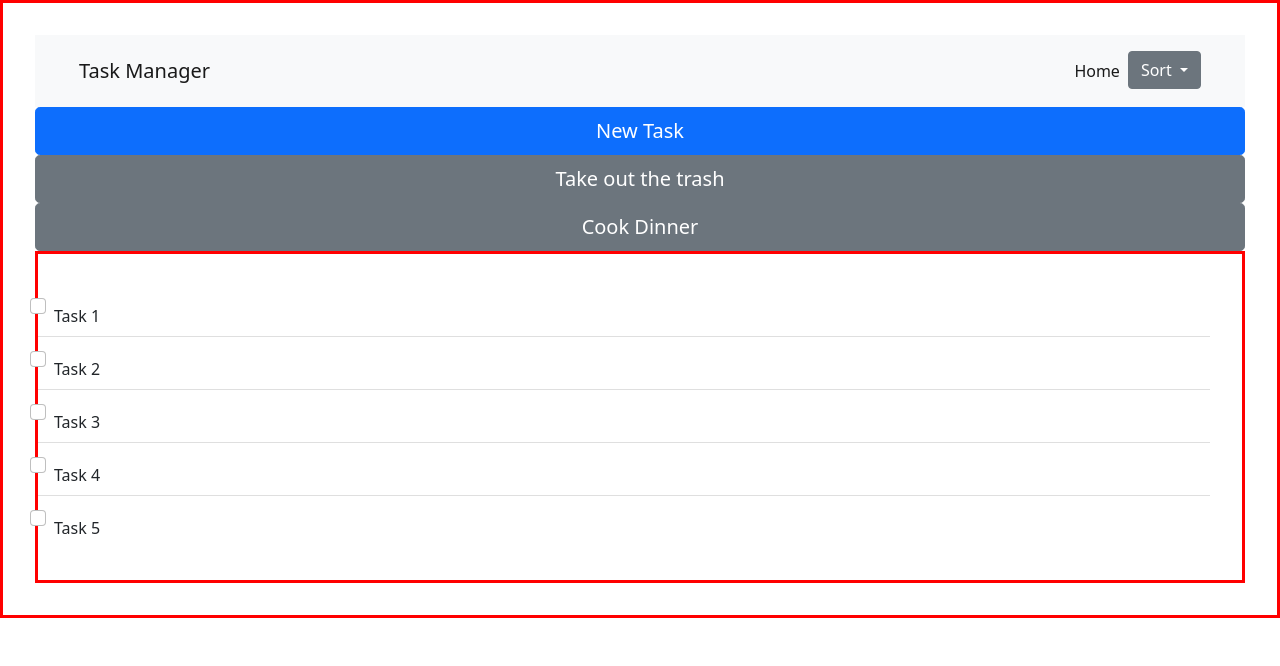
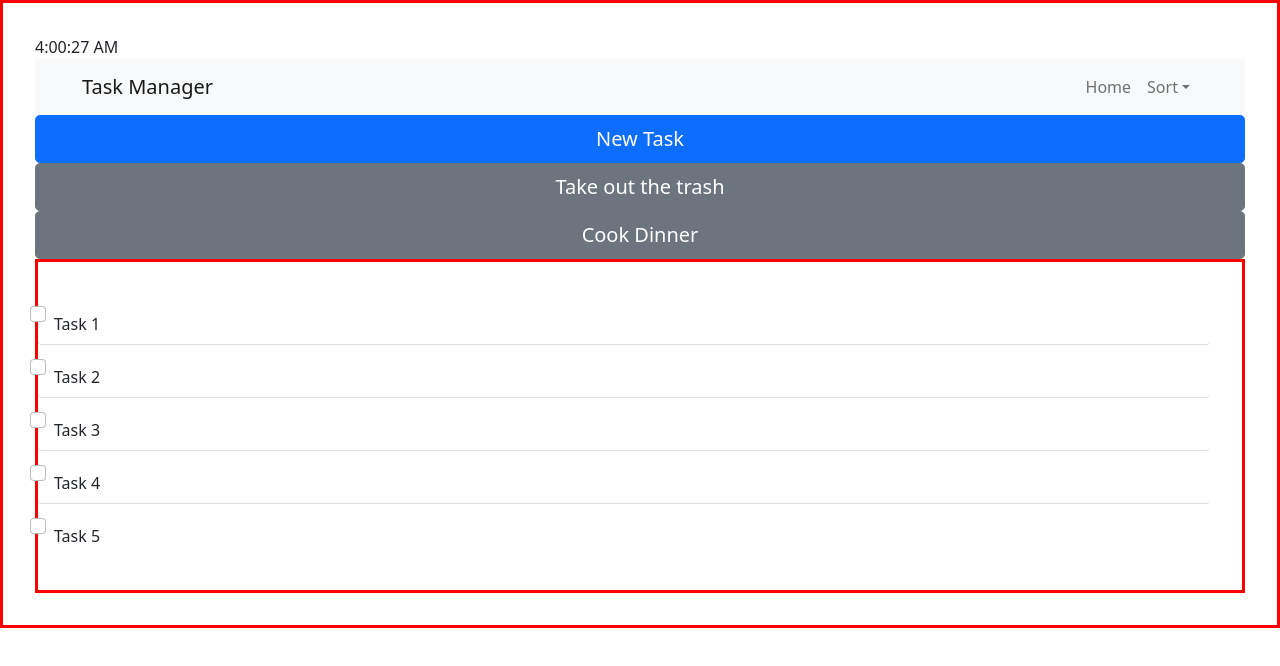
Before and after one commit to winsonliwh/react-tasks-manager, a React (Create React App) app in the folder taskmanager/: page / in a window 1280 px wide. Shown: the top 666 px of the page. Built offline with nearby package versions, Linux system fonts and the light colour scheme.

Commit message:
created call Task
Co-authored-by: Sing0424 <Sing0424@users.noreply.github.com>
Co-authored-by: JackySze388 <JackySze388@users.noreply.github.com>

```diff
--- a/taskmanager/package.json
+++ b/taskmanager/package.json
@@ -11,6 +11,7 @@
     "react": "^17.0.2",
     "react-bootstrap": "^2.1.0",
     "react-dom": "^17.0.2",
+    "react-router-dom": "^6.2.1",
     "react-scripts": "5.0.0",
     "web-vitals": "^2.1.3"
   },
--- a/taskmanager/public/index.html
+++ b/taskmanager/public/index.html
@@ -7,49 +7,14 @@
 	<meta name="viewport" content="width=device-width, initial-scale=1" />
 	<meta name="description" content="Web site created using create-react-app" />
 
-	<!-- Bootstrap stylesheet & script -->
-	<link rel="stylesheet" href="https://stackpath.bootstrapcdn.com/bootstrap/4.2.1/css/bootstrap.min.css" integrity="sha384-GJzZqFGwb1QTTN6wy59ffF1BuGJpLSa9DkKMp0DgiMDm4iYMj70gZWKYbI706tWS" crossorigin="anonymous">
-	<script defer src="https://code.jquery.com/jquery-3.3.1.slim.min.js" integrity="sha384-q8i/X+965DzO0rT7abK41JStQIAqVgRVzpbzo5smXKp4YfRvH+8abtTE1Pi6jizo" crossorigin="anonymous"></script>
-    <script defer src="https://cdnjs.cloudflare.com/ajax/libs/popper.js/1.14.6/umd/popper.min.js" integrity="sha384-wHAiFfRlMFy6i5SRaxvfOCifBUQy1xHdJ/yoi7FRNXMRBu5WHdZYu1hA6ZOblgut" crossorigin="anonymous"></script>
-    <script defer src="https://stackpath.bootstrapcdn.com/bootstrap/4.2.1/js/bootstrap.min.js" integrity="sha384-B0UglyR+jN6CkvvICOB2joaf5I4l3gm9GU6Hc1og6Ls7i6U/mkkaduKaBhlAXv9k" crossorigin="anonymous"></script>
-
     <link rel="stylesheet" href="%PUBLIC_URL%/styles.css">
 	<title>Task Manager</title>
 </head>
 
 <body>
 	<div class="appBorder m-0">
-		<nav class="navbar navbar-light bg-light sticky-top">
-			<nav class="topbar navbar navbar-expand-sm navbar-light bg-light">
-				<div class="container-fluid">
-					<a class="navbar-brand" href="#">Task Manager</a>
-				</button>
-				<div id="navbarNavDropdown">
-						<ul class="navbar-nav">
-							<li class="nav-item">
-								<a class="nav-link active" aria-current="page" href="#">Home</a>
-							</li>
-							<li class="nav-item dropdown">
-								<button class="btn btn-secondary dropdown-toggle" type="button" id="dropdownMenuButton"
-								data-toggle="dropdown" aria-haspopup="true" aria-expanded="false">
-								Sort
-							</button>
-							<ul class="dropdown-menu" aria-labelledby="navbarDropdownMenuLink">
-								<li><a class="dropdown-item" href="#">Apps</a></li>
-								<li><a class="dropdown-item" href="#">Games</a></li>
-								<li><a class="dropdown-item" href="#">Movies</a></li>
-							</ul>
-						</li>
-					</ul>
-				</div>
-				</div>
-			</nav>
-		</nav>
-
-
 		<!-- input form -->
 		<div id="root"></div>
-
 
 		<!-- Task Control -->
 		<div class="list-group list-group-flush showTask">
--- a/taskmanager/src/App.js
+++ b/taskmanager/src/App.js
@@ -1,12 +1,25 @@
+// import { BrowserRouter, Routes, Route } from 'react-router-dom';
 import TaskList from './Component/TaskList.js';
 import NewTask from './Component/NewTask.js';
+import TopBar from './Component/TopBar.js';
+import Time from './Component/Time.js';
+
 
 function App() {
   return (
-      <div>
-        <NewTask />
-        <TaskList />
-      </div>
+    <div>
+      {/* <BrowserRouter>
+        <Routes>
+          <Route path="/" element={<TopBar />}/>
+          <Route path="/" element={<NewTask />}/>
+          <Route path="/" element={<TaskList />}/>
+        </Routes>
+      </BrowserRouter> */}
+      <Time />
+      <TopBar />
+      <NewTask />
+      <TaskList />
+    </div>
   );
 }
 
--- a/taskmanager/src/Component/NewTask.js
+++ b/taskmanager/src/Component/NewTask.js
@@ -16,7 +16,7 @@ export default function NewTask() {
 				New Task
 			</Button>
 
-			<Modal show={show} onHide={handleClose}>
+			<Modal show={show} onHide={handleClose} backdrop="static">
 				<Modal.Header closeButton>
 					<Modal.Title>New Task</Modal.Title>
 				</Modal.Header>
--- a/taskmanager/src/Component/TaskList.js
+++ b/taskmanager/src/Component/TaskList.js
@@ -5,7 +5,7 @@ import Button from 'react-bootstrap/Button';
 import Form from "react-bootstrap/Form";
 
 
-const taskSample = [{
+let taskSample = [{
     id: 1,
     name: 'Take out the trash',
     description: 'Take out the trash to the front of the house',
@@ -23,56 +23,53 @@ const taskSample = [{
 
 export default function TaskList() {
     const [show, setShow] = useState(false);
+    const [taskIndex, setTaskIndex] = useState(0);
 
-    const handleClose = (task) => setShow(false);
-    const handleShow = (task) => setShow(true);
+    const handleClose = () => setShow(false);
+    const handleShow = () => setShow(true);
 
-    // const addTask() {
-    //     this.tasks.push({ taskSample })
-    // }
-
-    // render() {
     return (
         <div>
             {taskSample.map(task => (
                 <div key={task.id}>
-                    {console.log(task)}
-                    <div className="d-grid gap-2">
-                        <Button variant="secondary" size="lg" onClick={() => handleShow(task)}>
+                    <div className="d-grid gap-2" onClick={(e) => { setTaskIndex(e.target.id - 1) }}>
+                        <Button id={task.id} variant="secondary" size="lg" onClick={handleShow}>
                             {task.name}
                         </Button>
                     </div>
+                </div>
+            ))}
 
-                        <Modal key={task.id} show={show} onHide={() => setShow(false)}>
-                            <Modal.Header closeButton>
-                                <Modal.Title>{task.name}</Modal.Title>
+            <Modal show={show} onHide={handleClose}>
+                <Modal.Header closeButton onHide={handleClose}>
+                    <Modal.Title>{taskSample[taskIndex].name}</Modal.Title>
                 </Modal.Header>
 
                 <Modal.Body>
                     <Form>
                         <Form.Group className="mb-3">
                             <Form.Label>Name</Form.Label>
-                                        <Form.Control value={task.name} placeholder="Name" />
+                            <Form.Control value={taskSample[taskIndex].name} onChange={() => { }} placeholder="Name" />
                         </Form.Group>
 
                         <Form.Group className="mb-3">
                             <Form.Label>Description</Form.Label>
-                                        <Form.Control as="textarea" value={task.description} placeholder="Description" />
+                            <Form.Control as="textarea" value={taskSample[taskIndex].description} onChange={() => { }} placeholder="Description" />
                         </Form.Group>
 
                         <Form.Group className="mb-3">
                             <Form.Label>Assigned To</Form.Label>
-                                        <Form.Control value={task.assignedTo} placeholder="Assigned To" />
+                            <Form.Control value={taskSample[taskIndex].assignedTo} onChange={() => { }} placeholder="Assigned To" />
                         </Form.Group>
 
                         <Form.Group className="mb-3">
                             <Form.Label>Due Date</Form.Label>
-                                        <Form.Control value={task.dueDate} type="date" placeholder="Due Date" />
+                            <Form.Control value={taskSample[taskIndex].dueDate} onChange={() => { }} type="date" placeholder="Due Date" />
                         </Form.Group>
 
                         <Form.Group className="mb-3">
                             <Form.Label>Status</Form.Label>
-                                        <Form.Select>
+                            <Form.Select onChange={() => { }}>
                                 <option value="new">NEW</option>
                                 <option value="done">DONE</option>
                             </Form.Select>
@@ -93,16 +90,6 @@ export default function TaskList() {
                     </Button>
                 </Modal.Footer>
             </Modal>
-                    {/* <div show={show} onHide={handleClose}>
-                        Name: {task.name}<br />
-                        Description: {task.description}<br />
-                        Assigned To: {task.assignedTo}<br />
-                        Due Date: {task.dueDate}<br />
-                        Status: {task.status}<br /><br />
-                    </div> */}
-                </div>
-            ))}
         </div>
     )
-    // }
 }
--- /dev/null
+++ b/taskmanager/src/Component/Time.js
@@ -0,0 +1,18 @@
+import React from "react";
+
+export default class Time extends React.Component {
+    constructor(props) {
+      super(props);
+      this.state = { date: new Date() };
+    }
+    render() {
+      return <div>{this.state.date.toLocaleTimeString()}</div>;
+    }
+    componentDidMount() {
+      // Paste your code here.
+      const oneSecond = 1000;
+      setInterval(() => {
+        this.setState({ date: new Date() });
+      }, oneSecond);
+    }
+  }
--- /dev/null
+++ b/taskmanager/src/Component/TopBar.js
@@ -0,0 +1,28 @@
+import Navbar from 'react-bootstrap/Navbar'
+import Nav from 'react-bootstrap/Nav'
+import NavDropdown from 'react-bootstrap/NavDropdown'
+import Container from 'react-bootstrap/Container'
+
+
+export default function TopBar() {
+    return (
+        <div>
+            <Navbar sticky="top" bg="light">
+            <Container>
+                <Navbar.Brand href="#home">Task Manager</Navbar.Brand>
+                <Navbar.Toggle aria-controls="basic-navbar-nav" />
+                <Navbar.Collapse id="basic-navbar-nav">
+                <Nav className="justify-content-end">
+                    <Nav.Link href="#home">Home</Nav.Link>
+                    <NavDropdown title="Sort" id="basic-nav-dropdown">
+                    <NavDropdown.Item href="#action/3.1">Apps</NavDropdown.Item>
+                    <NavDropdown.Item href="#action/3.2">Games</NavDropdown.Item>
+                    <NavDropdown.Item href="#action/3.3">Movies</NavDropdown.Item>
+                    </NavDropdown>
+                </Nav>
+                </Navbar.Collapse>
+            </Container>
+            </Navbar>
+        </div>
+    )
+}
```
Also changed, not shown: 1 other file (tests, documents, lock files or other folders). Lines whose indentation alone changed are shown as unchanged.
